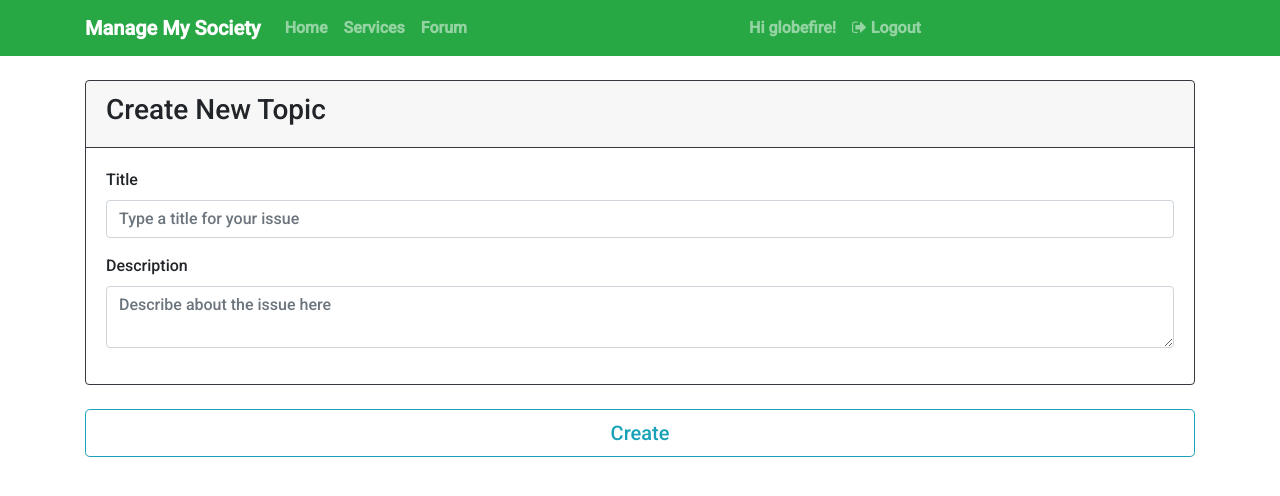
After one commit to sudonitin/housing-society-management, a Django app: page /newtopic/ in a window 1280 px wide. The commit adds this page. Shown: the top 496 px of the page. Run offline with Django 3.2, Linux system fonts and the light colour scheme; a user stored in the database is signed in; some libraries are stand-ins or nearby versions.

Commit message:
new topic completed

```diff
--- a/manageMySociety/urls.py
+++ b/manageMySociety/urls.py
@@ -12,6 +12,7 @@ urlpatterns = [
     path('sendbill/', user_views.sendBill, name = 'sendBill'),
     path('forum/', user_views.forumDisplay, name = 'forum'),
     path('upvote/', user_views.upVote, name = 'upvote'),
+    path('newtopic/', user_views.newTopic, name = 'newtopic'),
     path('login/', auth_views.LoginView.as_view(redirect_authenticated_user=True, template_name = 'users/login.html'), name = 'login'),
     path('logout/', auth_views.LogoutView.as_view(template_name = 'users/logout.html'), name = 'logout'),
     path('password-reset/', auth_views.PasswordResetView.as_view(template_name = 'users/password_reset.html'), name = 'password_reset'),
--- /dev/null
+++ b/societies/templates/societies/newTopic.html
@@ -0,0 +1,26 @@
+{% extends 'users/base.html' %}
+{% block content %}
+<div class="container">
+    <form method="POST" action="{% url 'newtopic' %}">
+        {% csrf_token %}
+        <div class="card border-dark">
+            <div class="card-header border-dark">
+                <h3>Create New Topic</h3>
+            </div>
+            <div class="card-body">
+               <div class="form-group">
+                    <label for="title">Title</label>
+                    <input class="form-control" placeholder="Type a title for your issue" type="text" id="title" name="title" />
+                </div>
+               <div class="form-group">
+                   <label for="description">Description</label>
+                   <textarea class="form-control" placeholder="Describe about the issue here"
+                            type="text" id="description" name="description"></textarea>
+               </div>
+            </div>
+        </div>
+        <br/>
+        <input type="submit" value="Create" class="btn btn-outline-info btn-block btn-lg" />
+    </form>
+</div>
+{% endblock content %}
--- a/users/views.py
+++ b/users/views.py
@@ -84,6 +84,8 @@ def upVote(request):
     print('hello', request.GET['issueId'])
     issueId = get_object_or_404(Forum, pk = request.GET['issueId'])
     voters = issueId.voters.strip('][').split(', ')
+    if '' in voters:
+        voters.remove('')
     voters = [i.strip("'") for i in voters]
     voters.append(str(request.user))
     issueId.voters = str(voters)
@@ -92,3 +94,14 @@ def upVote(request):
     forumDisplay(request)
     data = {'message': 'upvoted successfully', 'upvoted': True}
     return JsonResponse(data)
+
+@login_required
+def newTopic(request):
+    if request.method == 'POST':
+        owner = get_object_or_404(Owner, name = request.user)
+        Forum(title = request.POST['title'], description = request.POST['description'],
+                creator = request.user, society = owner.society).save()
+        messages.success(request, 'Topic created successfully!')
+        return HttpResponseRedirect('/forum/')
+    else:
+        return render(request, 'societies/newTopic.html')
```
Also changed, not shown: societies/templates/societies/forumPage.html (+16 -1 lines), db.sqlite3.
